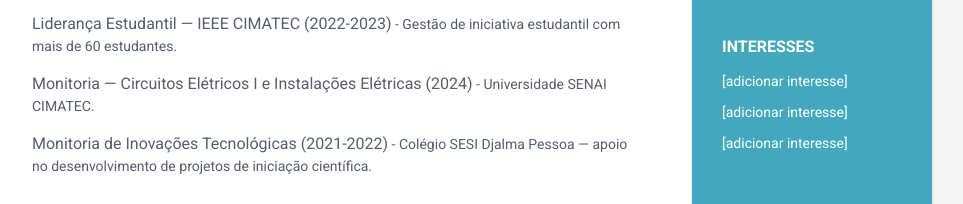
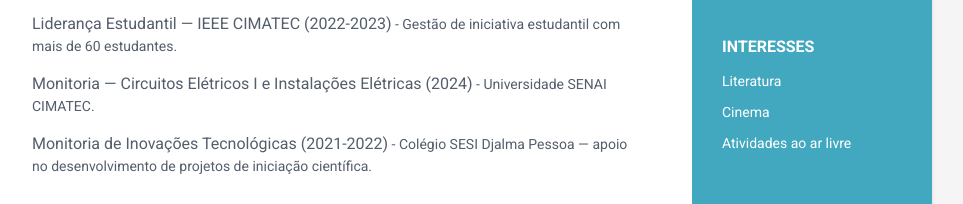
Before and after one commit to lanjos1/lanjos1.github.io, a plain HTML site: page index.html in a window 1280 px wide. Shown: the part 1268-1472 px from the top of the page, without its empty margins (188-1151 px from the left). Drawn offline with Linux system fonts and the light colour scheme.

Commit message:
Add interests to the interests list in index.html

```diff
--- a/index.html
+++ b/index.html
@@ -91,9 +91,9 @@
                 <h2 class="container-block-title">Interesses</h2>
                 <ul class="list-unstyled interests-list">
                     <!-- TODO: substitua pelos seus interesses/hobbies reais -->
-                    <li>[adicionar interesse]</li>
-                    <li>[adicionar interesse]</li>
-                    <li>[adicionar interesse]</li>
+                    <li>Literatura</li>
+                    <li>Cinema</li>
+                    <li>Atividades ao ar livre</li>
                 </ul>
             </div><!--//interests-->
 
```
